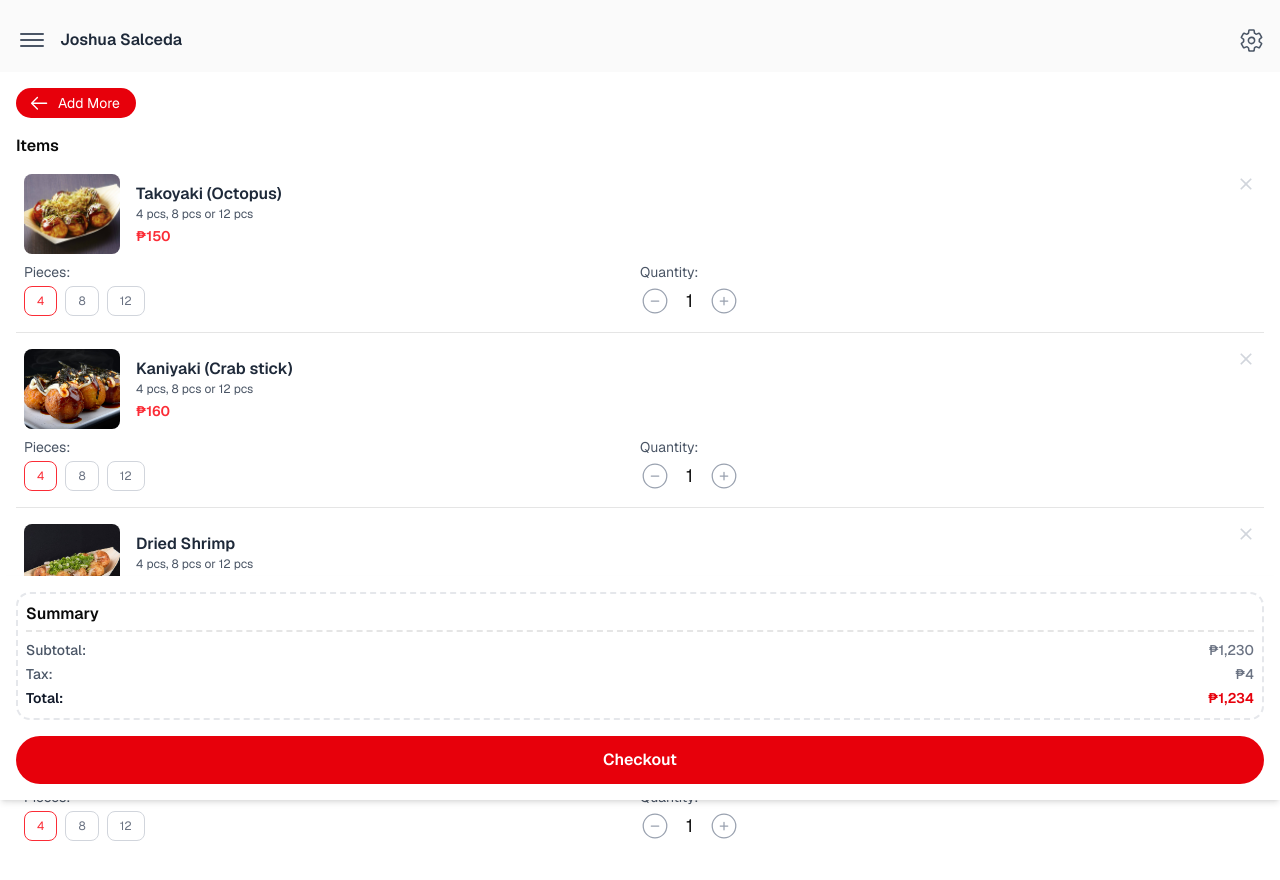
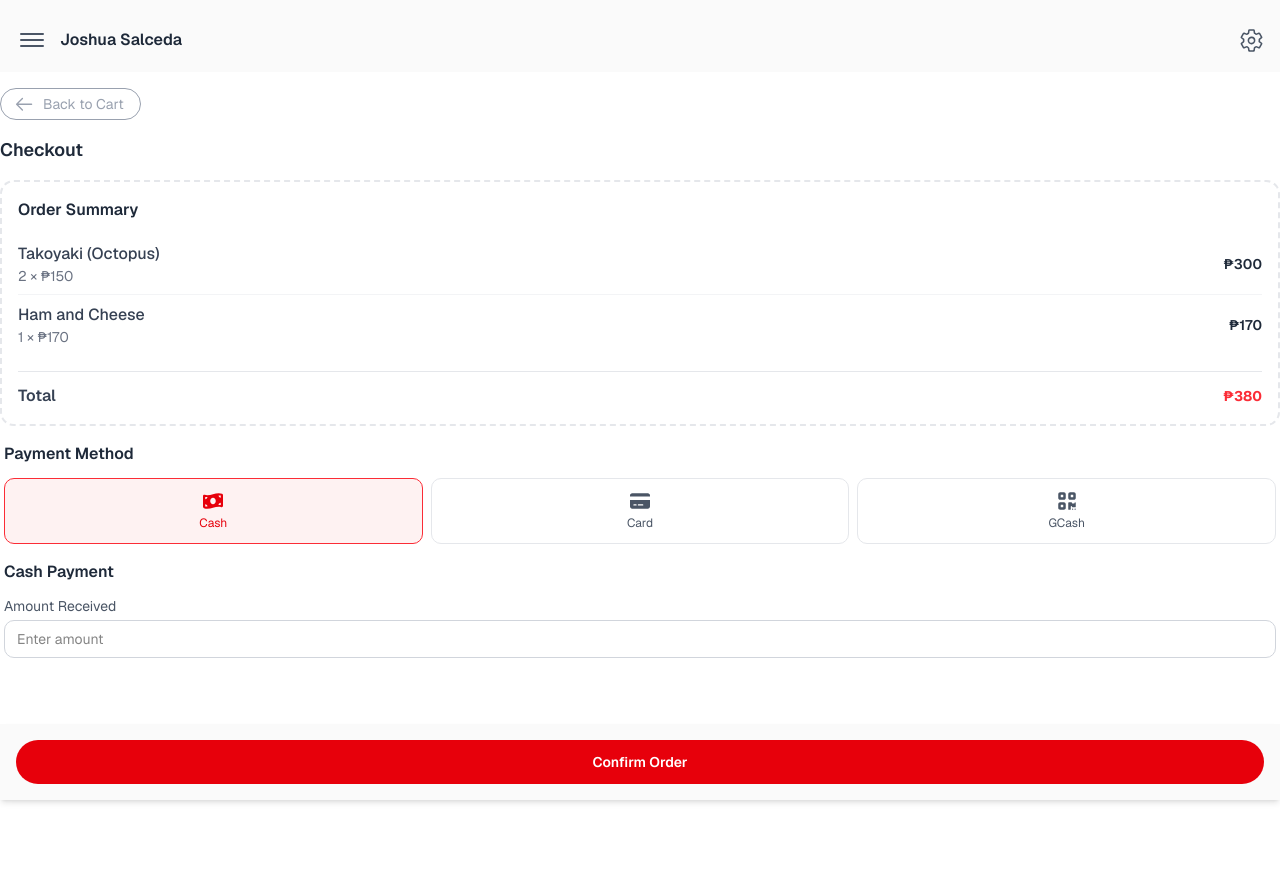
Before and after one commit to ItsMeJosue0021/pos-prototype, a Next.js app: page /test in a window 1280 px wide. Shown: the top 880 px of the page. Built offline with nearby package versions, Linux system fonts and the light colour scheme.

Commit message:
UI updates - Initial

```diff
--- a/app/test/page.tsx
+++ b/app/test/page.tsx
@@ -1,9 +1,11 @@
+import PosCheckout from "@/components/pos-checkout";
+import PosReceipt from "@/components/pos-receipt";
 import PosSidePanel from "@/components/pos-side-panel";
 
 const Test = () => {
     return (
         <div>
-            <PosSidePanel/>
+            <PosCheckout/>
         </div>
     )
 }
--- a/components/pos-cart.tsx
+++ b/components/pos-cart.tsx
@@ -4,9 +4,10 @@ import { GoArrowLeft } from "react-icons/go";
 
 type Props = {
     backToMenu?: () => void;
+    setTab?: (tab: 'cart' | 'checkout' | 'receipt') => void;
 };
 
-const PosCart = ({ backToMenu }: Props) => {
+const PosCart = ({ backToMenu, setTab }: Props) => {
     return (
         <div className="h-screen flex flex-col pt-4">
             <div
@@ -28,12 +29,7 @@ const PosCart = ({ backToMenu }: Props) => {
                 </div>
             </div>
 
-            <div>
-
-            </div>
-
-
-            <div className="fixed bottom-0 left-0 right-0 bg-white p-4 flex flex-col gap-4 shadow-md ">
+            <div className="fixed bottom-0 left-0 right-0 bg-zinc-50 p-4 flex flex-col gap-4 shadow-md ">
                 <div className="h-32 w-full p-2 border-2 border-dashed border-gray-200 rounded-xl flex flex-col gap-1">
                     <h2 className="font-semibold text pb-1 border-b-2 border-dashed">Summary</h2>
                     <div className="w-full flex items-center justify-between mt-1">
@@ -49,7 +45,9 @@ const PosCart = ({ backToMenu }: Props) => {
                         <p className="text-sm font-semibold text-red-600">₱1,234</p>
                     </div>
                 </div>
-                <button className="w-full bg-red-600 hover:bg-red-700 text-white font-semibold py-3 rounded-3xl transition-all duration-300 flex items-center justify-center gap-2">
+                <button
+                    onClick={() => setTab && setTab('checkout')}
+                    className="w-full text-sm bg-red-600 hover:bg-red-700 text-white font-semibold py-3 rounded-3xl transition-all duration-300 flex items-center justify-center gap-2">
                     Checkout
                 </button>
             </div>
--- a/components/pos-checkout.tsx
+++ b/components/pos-checkout.tsx
@@ -1,9 +1,160 @@
-const PosCheckout = () => {
-    return (
-        <div>
-            pos checkout
+"use client";
+
+import { useState } from "react";
+import { FaCreditCard, FaMoneyBillWave, FaQrcode } from "react-icons/fa6";
+import { GoArrowLeft } from "react-icons/go";
+
+type Props = {
+    setTab?: (tab: 'cart' | 'checkout' | 'receipt') => void;
+};
+
+const PosCheckout = ({ setTab }: Props) => {
+
+  const [paymentMethod, setPaymentMethod] = useState("cash");
+  const [amountReceived, setAmountReceived] = useState("");
+  const total = 380; // Example total
+  const change = amountReceived ? Number(amountReceived) - total : 0;
+
+  const cartItems = [
+    { name: "Takoyaki (Octopus)", qty: 2, price: 150 },
+    { name: "Ham and Cheese", qty: 1, price: 170 },
+  ];
+
+  return (
+    <div className="flex flex-col min-h-screen bg-white">
+      {/* HEADER */}
+        <div
+            onClick={() => setTab && setTab('cart')}
+            className="flex items-center justify-start gap-2 mt-4 px-3 pr-4 p-1 rounded-3xl bg-white border border-gray-400 w-fit">
+            <GoArrowLeft
+                size={22}
+                className="text-gray-400 hover:text-gray-600"
+            />
+            <p className="text-sm text-gray-400 hover:text-gray-600">Back to Cart</p>
         </div>
-    )
-}
+      <div className="py-4 border-gray-200 bg-white sticky top-0 z-10">
+        <h1 className="text-lg font-semibold text-gray-800">Checkout</h1>
+      </div>
+
+      {/* CONTENT */}
+      <div className="flex-1 overflow-y-auto">
+        {/* ORDER SUMMARY */}
+        <div className="bg-white rounded-xl border-2 border-dashed border-gray-200 p-4">
+          <h2 className="font-semibold text-gray-800 mb-3">Order Summary</h2>
+          <div className="divide-y divide-gray-100">
+            {cartItems.map((item, i) => (
+              <div key={i} className="flex justify-between items-center py-2">
+                <div>
+                  <p className="font-medium text-gray-700">{item.name}</p>
+                  <p className="text-sm text-gray-500">
+                    {item.qty} × ₱{item.price}
+                  </p>
+                </div>
+                <p className="text-sm font-semibold text-gray-800">
+                  ₱{item.qty * item.price}
+                </p>
+              </div>
+            ))}
+          </div>
+
+          <div className="flex justify-between items-center mt-4 pt-3 border-t border-gray-200">
+            <p className="font-semibold text-gray-700">Total</p>
+            <p className="text-sm font-bold text-red-500">₱{total}</p>
+          </div>
+        </div>
+
+        {/* PAYMENT METHOD */}
+        <div className="bg-white rounded-lg  border-gray-200 py-4 px-1">
+          <h2 className="font-semibold text-gray-800 mb-3">Payment Method</h2>
+
+          <div className="grid grid-cols-3 gap-2">
+            <button
+              onClick={() => setPaymentMethod("cash")}
+              className={`flex flex-col items-center p-3 border rounded-lg ${
+                paymentMethod === "cash"
+                  ? "border-red-500 bg-red-50 text-red-600"
+                  : "border-gray-200 text-gray-600"
+              }`}
+            >
+              <FaMoneyBillWave size={20} />
+              <span className="text-xs mt-1">Cash</span>
+            </button>
+
+            <button
+              onClick={() => setPaymentMethod("card")}
+              className={`flex flex-col items-center p-3 border rounded-lg ${
+                paymentMethod === "card"
+                  ? "border-red-500 bg-red-50 text-red-600"
+                  : "border-gray-200 text-gray-600"
+              }`}
+            >
+              <FaCreditCard size={20} />
+              <span className="text-xs mt-1">Card</span>
+            </button>
+
+            <button
+              onClick={() => setPaymentMethod("gcash")}
+              className={`flex flex-col items-center p-3 border rounded-lg ${
+                paymentMethod === "gcash"
+                  ? "border-red-500 bg-red-50 text-red-600"
+                  : "border-gray-200 text-gray-600"
+              }`}
+            >
+              <FaQrcode size={20} />
+              <span className="text-xs mt-1">GCash</span>
+            </button>
+          </div>
+        </div>
+
+        {/* PAYMENT DETAILS */}
+        {paymentMethod === "cash" && (
+          <div className="bg-white rounded-lg  border-gray-200 px-1">
+            <h2 className="font-semibold text-gray-800 mb-3">Cash Payment</h2>
+            <div className="space-y-3">
+              <div>
+                <label
+                  htmlFor="amount"
+                  className="text-sm text-gray-600 block mb-1"
+                >
+                  Amount Received
+                </label>
+                <input
+                  id="amount"
+                  type="number"
+                  value={amountReceived}
+                  onChange={(e) => setAmountReceived(e.target.value)}
+                  placeholder="Enter amount"
+                  className="w-full px-3 py-2 border border-gray-300 rounded-lg focus:ring-2 focus:ring-red-200 focus:border-red-500 outline-none text-sm"
+                />
+              </div>
+
+              {amountReceived && (
+                <div className="flex justify-between items-center mt-2">
+                  <p className="text-sm font-medium text-gray-600">Change:</p>
+                  <p
+                    className={`text-lg font-bold ${
+                      change < 0 ? "text-gray-400" : "text-green-600"
+                    }`}
+                  >
+                    ₱{change < 0 ? "0.00" : change.toFixed(2)}
+                  </p>
+                </div>
+              )}
+            </div>
+          </div>
+        )}
+      </div>
+
+        <div className="fixed bottom-0 left-0 right-0 bg-zinc-50 p-4 flex flex-col gap-4 shadow-md ">
+            <button
+                onClick={() => setTab && setTab('receipt')}
+                className="w-full text-sm bg-red-600 hover:bg-red-700 text-white font-semibold py-3 rounded-3xl transition-all duration-300 flex items-center justify-center gap-2">
+                Confirm Order
+            </button>
+        </div>
+    </div>
+  );
+};
+
 
 export default PosCheckout;
--- a/components/pos-home.tsx
+++ b/components/pos-home.tsx
@@ -16,7 +16,7 @@ type Props = {
 const PointOfSaleHome = ({ openCart }: Props) => {
     return (
         <div className="h-screen flex flex-col">
-            <div className="flex-shrink-0 space-y-2 px-4 py-2">
+            <div className="shrink-0 space-y-2 px-4 py-2">
 
                 <div className="px-3 py-3 rounded-3xl bg-white flex items-center gap-2 border border-gray-200 shadow-muted
                                 focus-within:border-red-500 focus-within:ring-red-200
@@ -59,7 +59,7 @@ const PointOfSaleHome = ({ openCart }: Props) => {
                 <button
                     onClick={openCart}
                     className="w-full bg-red-600 hover:bg-red-700 text-white font-semibold py-3 px-4 rounded-3xl transition-all duration-300 flex items-center justify-between">
-                    <span>Proceed to Cart</span>
+                    <span className="text-sm">Proceed to Cart</span>
                     <div className="flex items-center gap-2">
                         <p className="text-sm font-light">4 Items</p>
                         <p className="text-sm">₱1,300</p>
--- a/components/pos-receipt.tsx
+++ b/components/pos-receipt.tsx
@@ -1,9 +1,76 @@
-const PosReceipt = () => {
+"use client";
+
+import { CheckCircle } from "lucide-react";
+import Link from "next/link";
+
+type Props = {
+    backToMenu?: () => void;
+};
+
+const PosReceipt = ({ backToMenu }: Props) => {
+
+    const handleDownload = () => {
+        // Placeholder for receipt download logic
+        alert("Downloading receipt...");
+    };
+
     return (
-        <div>
-            pos receipt
+        <div className="bg-white flex flex-col items-center justify-center py-8">
+            <div className="bg-white w-full max-w-sm rounded-2xl p-4 flex flex-col items-center">
+                <CheckCircle className="text-green-500 w-16 h-16 mb-3" />
+                <h2 className="text-xl font-semibold text-gray-800 mb-1">
+                    Order Successful!
+                </h2>
+                <p className="text-gray-500 text-sm text-center mb-6">
+                    Thank you for your purchase. Here’s your receipt.
+                </p>
+
+                {/* Receipt Details */}
+                <div className="w-full border-t border-b border-gray-200 py-4 mb-6">
+                    <div className="flex justify-between text-sm mb-2">
+                        <span className="text-gray-700">Order No.</span>
+                        <span className="font-medium text-gray-900">#TXN-001245</span>
+                    </div>
+                    <div className="flex justify-between text-sm mb-2">
+                        <span className="text-gray-700">Date</span>
+                        <span className="font-medium text-gray-900">Oct 27, 2025</span>
+                    </div>
+
+                    <div className="mt-4 border-t border-gray-100 pt-3">
+                        <div className="flex justify-between text-sm mb-1">
+                            <span>Takoyaki (Octopus)</span>
+                            <span>₱150</span>
+                        </div>
+                        <div className="flex justify-between text-sm mb-1">
+                            <span>Kaniyaki (Crab Stick)</span>
+                            <span>₱160</span>
+                        </div>
+                        <div className="flex justify-between text-sm font-semibold border-t border-gray-200 mt-2 pt-2">
+                            <span>Total</span>
+                            <span className="text-red-500">₱310</span>
+                        </div>
+                    </div>
+                </div>
+
+                {/* Buttons */}
+                <div className="flex flex-col gap-3 w-full">
+                    <button
+                        onClick={handleDownload}
+                        className="w-full py-2 bg-gray-100 text-gray-700 font-medium rounded-3xl hover:bg-gray-200 transition"
+                    >
+                        Download Receipt
+                    </button>
+
+                    <div
+                        onClick={backToMenu}
+                        className="w-full text-center py-2 bg-red-600 text-white font-medium rounded-3xl hover:bg-red-600 transition"
+                    >
+                        Start New Order
+                    </div>
+                </div>
+            </div>
         </div>
-    )
+    );
 }
 
 export default PosReceipt;
--- a/components/pos-side-panel.tsx
+++ b/components/pos-side-panel.tsx
@@ -4,6 +4,8 @@ import { CiCircleInfo } from "react-icons/ci";
 import { FaArrowLeftLong } from "react-icons/fa6";
 import { useState } from "react";
 import PosCart from "./pos-cart";
+import PosCheckout from "./pos-checkout";
+import PosReceipt from "./pos-receipt";
 
 type Props = {
     backToMenu?: () => void;
@@ -15,7 +17,21 @@ const PosSidePanel = ({ backToMenu }: Props) => {
 
     return (
         <div className="px-4 bg-white">
-            <PosCart backToMenu={backToMenu}/>
+            {tab === 'cart' ? (
+                <PosCart
+                    backToMenu={backToMenu}
+                    setTab={setTab}
+                />
+            ) : tab === 'checkout' ? (
+                <PosCheckout
+                    setTab={setTab}
+                />
+            ) : tab === 'receipt' ? (
+                <PosReceipt backToMenu={backToMenu}/>
+            ) : <PosCart
+                    backToMenu={backToMenu}
+                    setTab={setTab}
+                />}
         </div>
     )
 }
```
